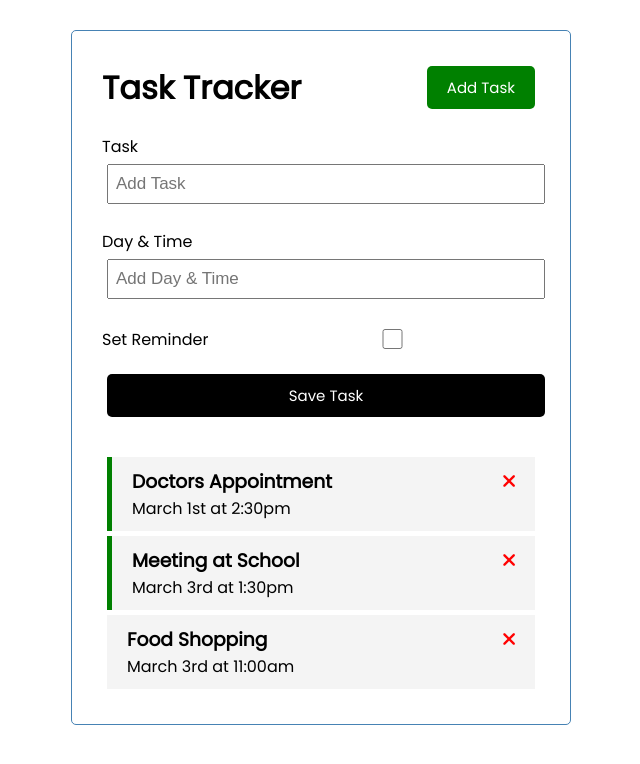
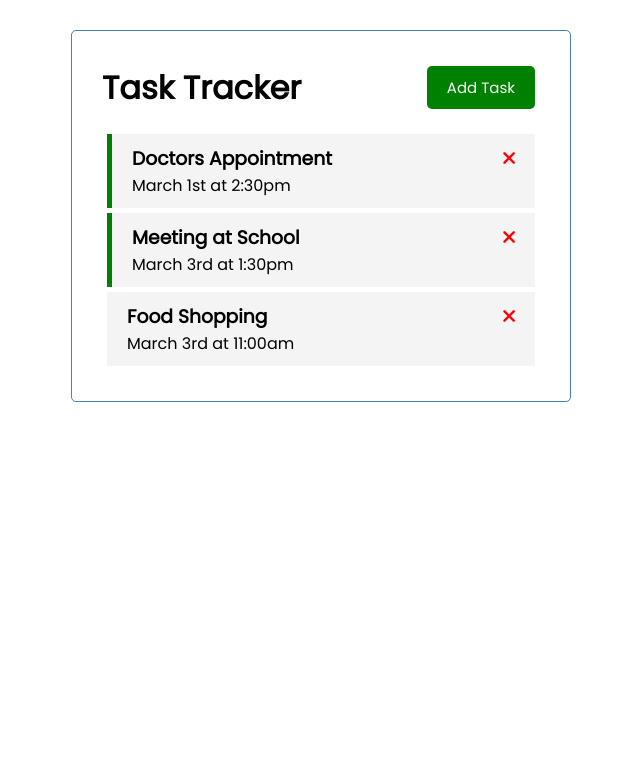
Before and after one commit to terranadams/Vue-Task-Tracker, a Vue app: page / in a window 1280 px wide. Shown: the top 764 px of the page, without its empty margins (319-959 px from the left). Built offline with nearby package versions, Linux system fonts and the light colour scheme.

Commit message:
toggle add task form

```diff
--- a/src/App.vue
+++ b/src/App.vue
@@ -1,7 +1,9 @@
 <template>
   <div class="container">
-    <HeaderVue title='Task Tracker'/>
-    <AddTask @add-task='addTask'/>
+    <HeaderVue title='Task Tracker' @toggle-add-task="toggleAddTask"/>
+    <div v-if="showAddTask">
+      <AddTask @add-task='addTask'/>
+    </div>
     <TasksVue @delete-task="deleteTask" @toggle-reminder='toggleReminder' :tasks="tasks" />
   </div>
 </template>
@@ -21,7 +23,8 @@ export default {
 },
   data() {
     return {
-      tasks: []
+      tasks: [],
+      showAddTask: false
     }
   },
   methods: {
@@ -40,6 +43,9 @@ export default {
       // we go through each object in the list, if the current task.id matches the argument id...
       // ...we use the spread operator syntax to update the reminder property in that object and return it, otherwise...
       // ...we just return the same unaltered list
+    },
+    toggleAddTask () {
+      this.showAddTask = !this.showAddTask
     }
   },
   created() {
--- a/src/components/Button.vue
+++ b/src/components/Button.vue
@@ -12,7 +12,7 @@ export default {
   },
   methods: {
     onClick() {
-        console.log(this.text)
+        this.$emit('toggle-add-task')
     }
   }
 };
--- a/src/components/Header.vue
+++ b/src/components/Header.vue
@@ -1,7 +1,7 @@
 <template>
   <header>
     <h1>{{title}}</h1>
-    <ButtonVue text="Add Task" color="green"/>
+    <ButtonVue text="Add Task" @toggle-add-task="$emit('toggle-add-task')" color="green"/>
     <!-- <ButtonVue text="Update Task" color="blue"/> -->
     <!-- <ButtonVue text="Delete Task" color="red"/> -->
   </header>
```
